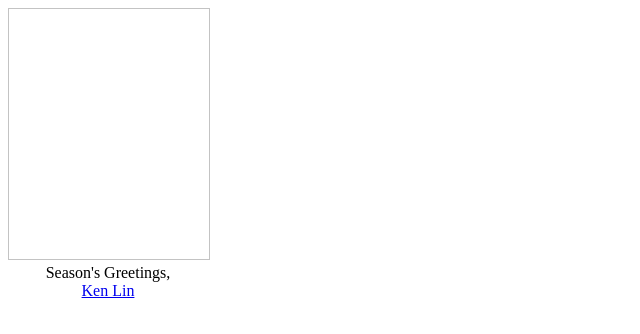
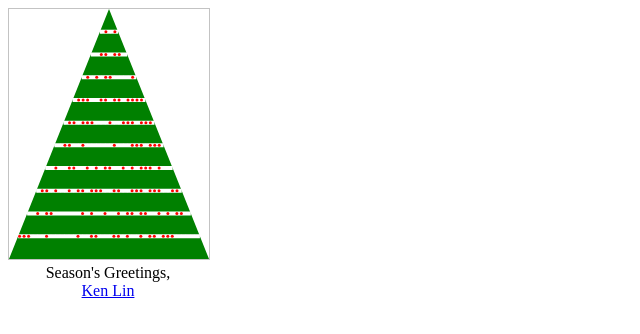
Before and after one commit to kenklin/christmastree-html5, a plain HTML site: page index.html in a window 1280 px wide. Shown: the whole page, without its empty margins (0-640 px from the left). Drawn offline with Linux system fonts and the light colour scheme.

Commit message:
Oops, fix broken code

```diff
--- a/index.html
+++ b/index.html
@@ -9,8 +9,9 @@ Your browser does not support the HTML5 canvas tag.
 <a href="https://github.com/kenklin/christmastree-html5">Ken Lin</a></div>
 
 <script>
+var msg=document.getElementById('msg').textContent;
 var args={
-  msg:document.getElementById('msg').textContent,
+  msg:"",
   bgColor:'white',
   tree: {
     w:200,
@@ -34,6 +35,7 @@ var args={
     spacing:-1
   }
 }
+args.msg=document.getElementById('msg').textContent;
 args.tree.aspect=args.tree.w/args.tree.h;
 args.tree.hCenter=args.tree.w/2;
 
@@ -41,7 +43,7 @@ var c=document.getElementById('myCanvas');
 var ctx=c.getContext('2d');
 
 // Background
-function drawBackground(args) {
+function drawBackground(ctx,args) {
   ctx.beginPath();
   ctx.fillStyle=args.bgColor;
   ctx.fillRect(0,0,args.tree.w,args.tree.h);
@@ -49,7 +51,7 @@ function drawBackground(args) {
 }
 
 // Tree
-function drawTree(args) {
+function drawTree(ctx,args) {
   ctx.fillStyle=args.tree.color;
   ctx.beginPath();
   ctx.moveTo(args.tree.hCenter,0);
@@ -61,14 +63,14 @@ function drawTree(args) {
 }
 
 // Horizontal strands
-frunction drawStrands() {
+function drawStrands(ctx,args) {
   args.strand.wTotal=0;
   for (i=0; i<args.strand.cnt; i++) {
     var y=(i+1)*args.tree.h/(args.strand.cnt+1);
-    var w=y*args.tree.aspect;
+    var w=y*args.tree.aspect;			// width of strand[i]
     var wDiv2=w/2;
 
-    // Set w[] and wTotal
+    // Set y[], w[] and wTotal for strand[i]
     args.strand.y.push(y);
     args.strand.w.push(w);
     args.strand.wTotal+=w;
@@ -84,7 +86,7 @@ frunction drawStrands() {
 }
 
 // Ornaments
-function drawCircle(x,y,d,color) {
+function drawCircle(ctx,x,y,d,color) {
   ctx.beginPath();
   ctx.fillStyle=color;
   ctx.arc(x,y,d/2,0,Math.PI*2,true);
@@ -92,43 +94,43 @@ function drawCircle(x,y,d,color) {
   ctx.closePath();
 }
 
-// Mystery encoding must return an array of boolean ornament placements
+// Mystery encoder must return a single array of boolean ornament placements
 function encode(args) {
   var coding=[];
   for (var i=0; i<msg.length; i++) {
     var c=args.msg.charCodeAt(i)%256;
     var bits=[];
     for (var b=8; b>0; b--) {
-      bits[b-1] = (c%2)==1;
+      bits[b-1]=(c%2)==1;
       c=Math.floor(c/2);
     }
-    coding.push.apply(coding, bits);
+    coding.push.apply(coding,bits);
   }
   return coding;
 }
 
-function drawOrnaments(args, encode) {
-  var coding=encode(args);
+function drawOrnaments(ctx,args,encode) {
+  var coding=encode(args);					// boolean array of ornament placements
   var spacing=(args.strand.wTotal-(args.strand.cnt*args.ornament.h)) / coding.length;
   var c=0;
   for (var i=0; i<args.strand.cnt; i++) {
     var y=args.strand.y[i];
-    var w=args.strand.w[i]-args.ornament.h;
-    var x=args.tree.hCenter-(w/2);
-    var right=args.tree.hCenter+(w/2);
+    var w=args.strand.w[i]-args.ornament.h;	// drawable width for this strand
+    var x=args.tree.hCenter-(w/2);			// x pos of leftmost ornament
+    var right=args.tree.hCenter+(w/2);		// x pos of rightmost ornament
 
     while (x<right) {
-      drawCircle(x, y, args.ornament.h,
+      drawCircle(ctx,x,y,args.ornament.h,
                  coding[c++]?args.ornament.color1:args.ornament.color2);
       x+=spacing;
     }
   }
 }
 
-drawBackground(args);
-drawTree(args);
-drawStrands(args);
-drawOrnaments(args, encode);
+drawBackground(ctx,args);
+drawTree(ctx,args);
+drawStrands(ctx,args);
+drawOrnaments(ctx,args,encode);
 
 </script>
 
```
